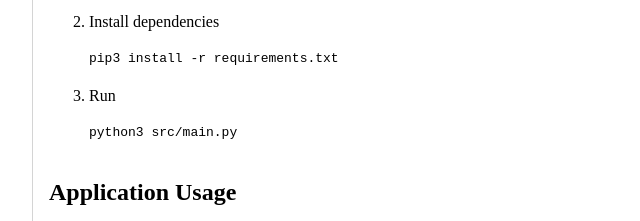
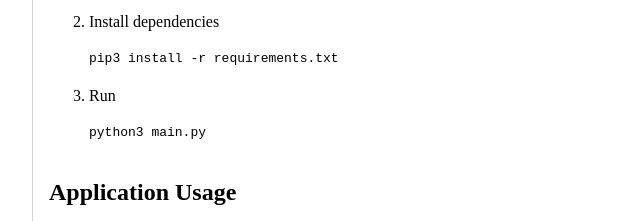
Before and after one commit to iCMAB/OutreachMAB, a plain HTML site: page index.html in a window 1280 px wide. Shown: the part 895-1116 px from the top of the page, 180-820 px from the left. Drawn offline with Linux system fonts and the light colour scheme.

Commit message:
Change to source installation directions

```diff
--- a/index.html
+++ b/index.html
@@ -261,7 +261,7 @@ git clone https://github.com/iCMAB/OutreachMAB.git</pre
 						</li>
 						<li>
 							Run
-							<pre>python3 src/main.py</pre>
+							<pre>python3 main.py</pre>
 						</li>
 					</ol>
 					<h2 id="output">Application Usage</h2>
```
